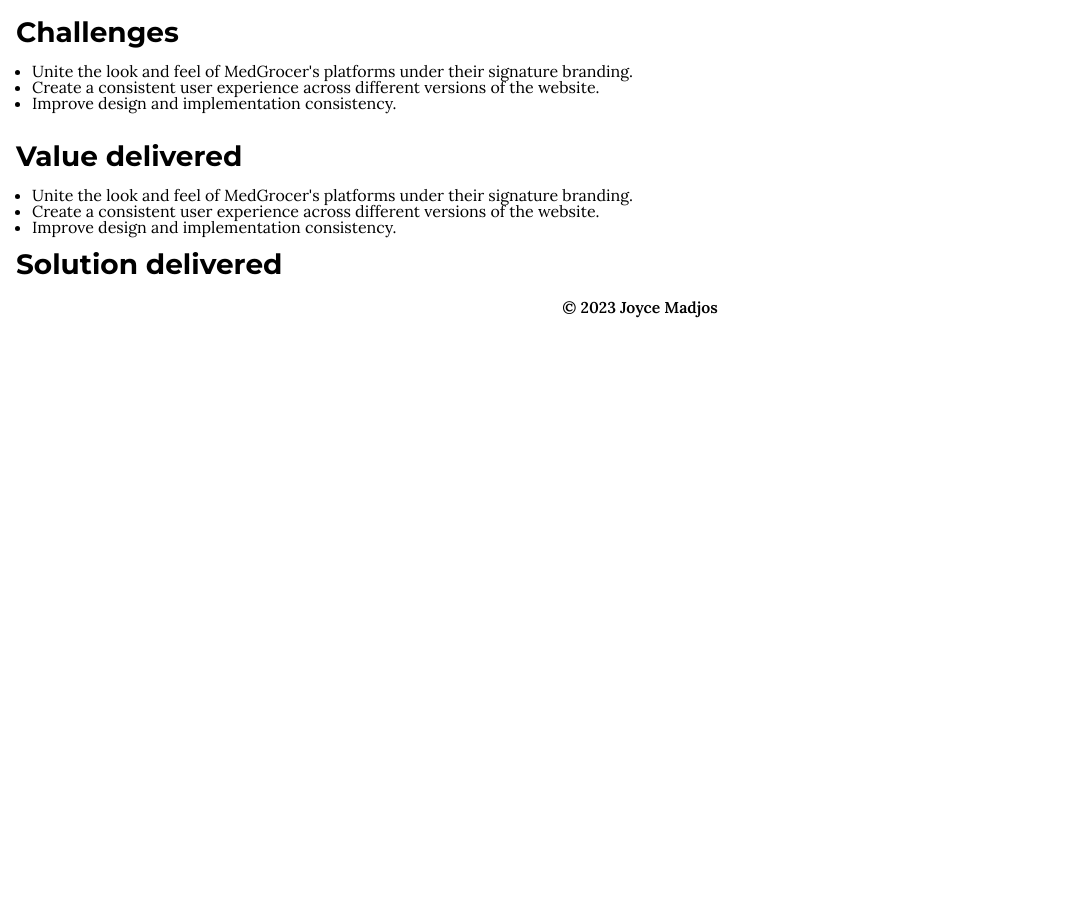
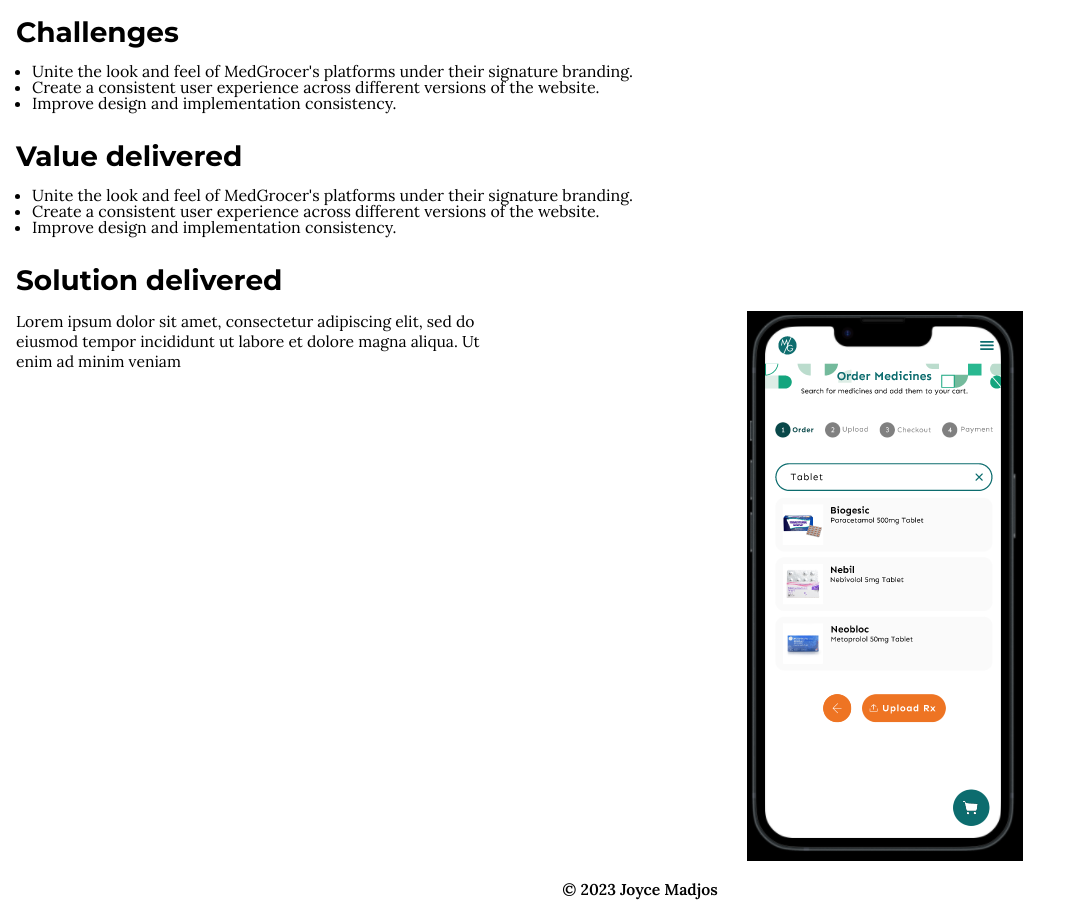
Before and after one commit to joyce-madjos/Portfolio-v2, a plain HTML site: page case-study.html in a window 1280 px wide. Shown: the part 756-1672 px from the top of the page, without its empty margins (0-1071 px from the left). Before the commit the page ends 1090 px from the top, so only its background shows below. Drawn offline with Linux system fonts and the light colour scheme.

Commit message:
case study page: fix layout

```diff
--- a/case-study.html
+++ b/case-study.html
@@ -35,7 +35,7 @@
         <a class="nav-button" href="index.html">About Me</a>
         <a class="nav-button" href="project.html">Projects</a>
         <a class="nav-button nav-button-active" href="#">Case Study</a>
-        <a class="nav-button" href="#get-in-touch">Get in touch</a>
+        <a class="nav-button" href="index.html#get-in-touch">Get in touch</a>
         <!-- <span class="trigram" onclick="openNav()">&#9776;</span> -->
         <input
           id="menu"
@@ -144,6 +144,18 @@
       </div>
       <div class="solution">
         <h3 class="goal-headings">Solution delivered</h3>
+        <div class="case-container">
+          <div class="case-details">
+            <p>
+              Lorem ipsum dolor sit amet, consectetur adipiscing elit, sed do
+              eiusmod tempor incididunt ut labore et dolore magna aliqua. Ut
+              enim ad minim veniam
+            </p>
+          </div>
+          <div class="case-image">
+            <img src="assets/images/MedGrocer-Challenge.PNG" alt="" />
+          </div>
+        </div>
       </div>
     </main>
     <footer>
--- a/style.css
+++ b/style.css
@@ -872,6 +872,7 @@
   flex-wrap: wrap;
   gap: 1rem;
   margin-top: 1rem;
+  /* border: 2px solid green; */
 }
 
 .challenges {
@@ -883,6 +884,11 @@
   list-style: disc;
   margin-left: 1rem;
   /* display: block; */
+}
+
+.solution {
+  margin-top: 2rem;
+  /* border: 1px solid pink; */
 }
 
 .case-image > img {
```
